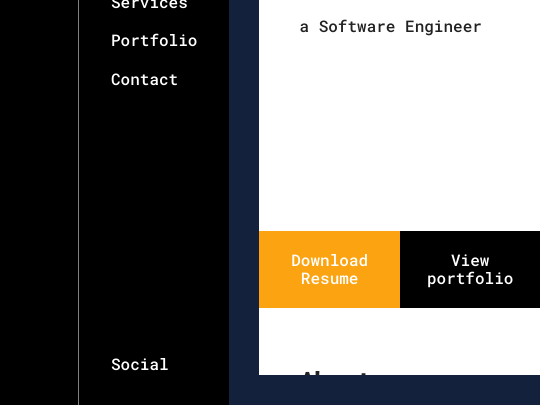
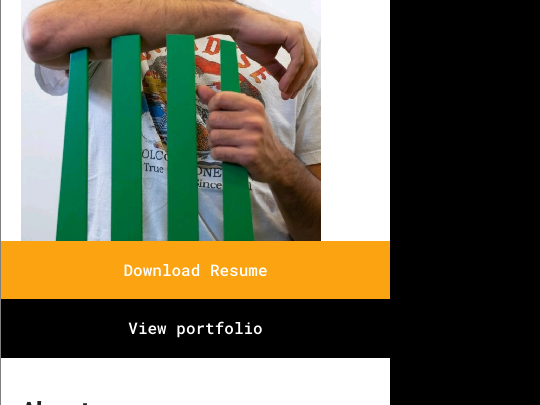
Before and after one commit to Pato94/pato94.github.io, a website built with Parcel: page index.html in a window 390 px wide. Shown: the part 439-844 px from the top of the page, 540 px wide, since content can reach past the window. Built offline with nearby package versions, Linux system fonts and the light colour scheme.

Commit message:
Work in responsive

```diff
--- a/css/site.css
+++ b/css/site.css
@@ -25,20 +25,32 @@ body {
 .container {
   border-left: gray 1px solid;
   height: 100%;
-  width: 80%;
+  width: 90%;
   position: absolute;
   right: 0;
   display: flex;
   flex-direction: row;
 }
 
+@media (max-width:900px) {
+  .container {
+    width: 100%;
+  }
+}
+
 .nav {
   height: 100%;
-  width: 240px;
+  width: 340px;
   display: flex;
   flex-direction: column;
   justify-content: space-between;
   padding: 1em 2em;
+}
+
+@media (max-width:900px) {
+  .nav {
+    display: none;
+  }
 }
 
 .links {
@@ -62,6 +74,12 @@ body {
   overflow: auto;
 }
 
+@media (max-width:900px) {
+  .resume-container {
+    margin: 0;
+  }
+}
+
 .resume {
   display: flex;
   flex-direction: column;
@@ -72,6 +90,13 @@ body {
   flex-direction: row;
   justify-content: space-evenly;
   padding: 40px 40px 0 40px;
+}
+
+@media (max-width:900px) {
+  .hi {
+    flex-direction: column;
+    padding: 20px 20px 0 20px;
+  }
 }
 
 .text {
@@ -98,6 +123,12 @@ body {
   padding: 0;
 }
 
+.main-image {
+  /*max-height: 600px;*/
+  width: 100%;
+  max-width: 300px;
+}
+
 .scroll-link {
   padding: 10px 0;
   text-decoration: none;
@@ -116,6 +147,12 @@ body {
   width: 100%;
   display: flex;
   flex-direction: row;
+}
+
+@media (max-width:500px) {
+  .resume-links {
+    flex-direction: column;
+  }
 }
 
 .button-link {
@@ -142,6 +179,12 @@ body {
   padding: 40px;
 }
 
+@media (max-width:900px) {
+  .resume-text {
+    padding: 20px;
+  }
+}
+
 .skills {
   display: flex;
   flex-direction: row;
@@ -151,8 +194,8 @@ body {
 .skill {
   display: flex;
   flex-direction: column;
-  margin: 10px 12px 10px 0;
-  flex-basis: calc(50% - 12px);
+  margin: 10px 24px 10px 0;
+  flex-basis: calc(50% - 24px);
 }
 
 @media (max-width:900px) {
--- a/index.html
+++ b/index.html
@@ -51,7 +51,7 @@
               <div class="separator"></div>
               <p class="title">a Software Engineer</p>
             </div>
-            <img style="max-height: 600px;" src="./img/pato.png"/>
+            <img class="main-image" src="./img/pato.png"/>
           </div>
           <div class="resume-links">
             <a class="button-link download-resume" href="#">Download Resume</a>
```
